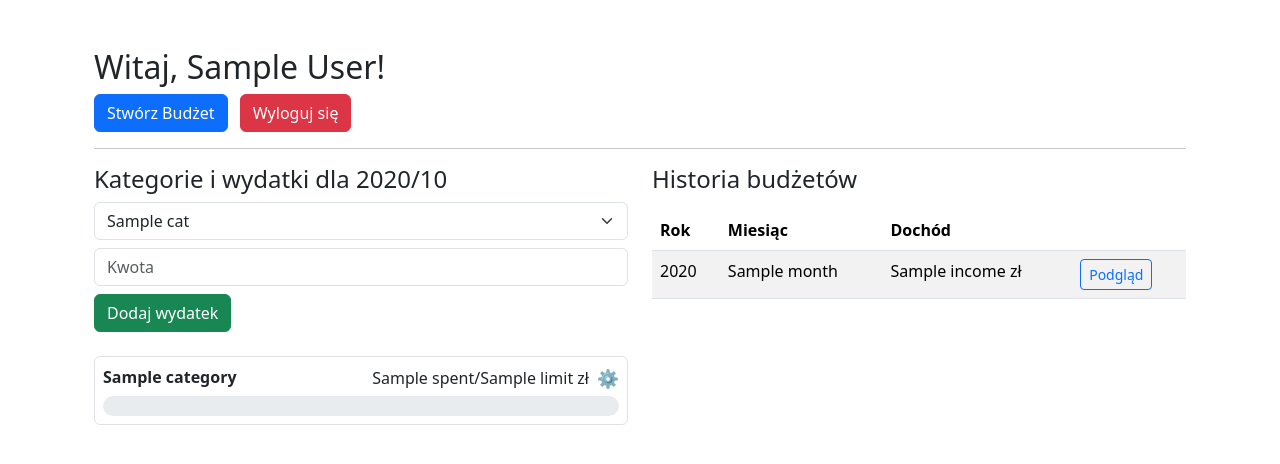
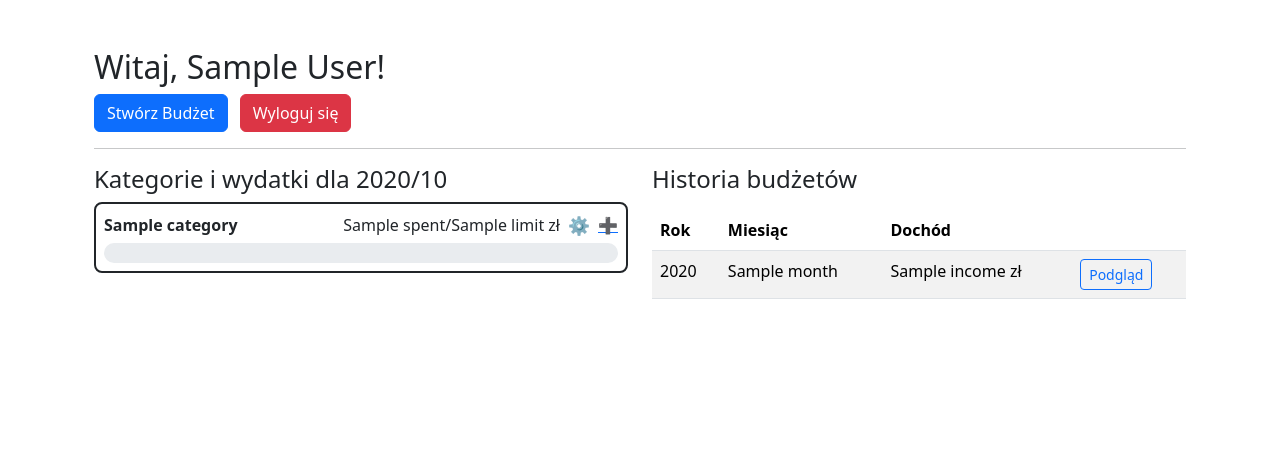
Before and after one commit to Aarfenn/finmate, a Flask app: template templates/dashboard.html in a window 1280 px wide. Shown: the top 464 px of the page. Run offline with Flask 3, Linux system fonts and the light colour scheme; the visitor is signed in with stand-in values (Sample User, id 1); the template is opened without the code that fills it: most values are stand-ins (such as "Sample title", 1, 10 or a date in 2020).

Commit message:
Naprawiono błąd z zapisywaniem wydatków w kategorii dla użytkowników utworzonych przed wprowadzeniem tej właściwości, dodano zapełnianie i przepełnianie pasków spełnienia limitu

```diff
--- a/app.py
+++ b/app.py
@@ -28,8 +28,11 @@ def get_db_connection():
     return conn
 
 
-def get_category_id(name, conn):
-    row = conn.execute('SELECT id FROM categories WHERE name = ?', (name,)).fetchone()
+def get_category_id(name, conn, user_id):
+    row = conn.execute(
+        'SELECT id FROM categories WHERE name = ? AND user_id = ?',
+        (name, user_id)
+    ).fetchone()
     return row['id'] if row else None
 
 
@@ -44,15 +47,33 @@ def index():
 
         conn = get_db_connection()
         user = conn.execute('SELECT * FROM users WHERE email = ?', (email,)).fetchone()
-        conn.close()
 
         if user and check_password_hash(user['password'], password):
             session['user_id'] = user['id']
             session['user_name'] = user['name']
+
+            # 🔽 Dodajemy sprawdzenie i uzupełnienie brakujących kategorii
+            existing_categories = conn.execute(
+                'SELECT name FROM categories WHERE user_id = ?',
+                (user['id'],)
+            ).fetchall()
+
+            existing_names = {row['name'] for row in existing_categories}
+
+            for cat in PREDEFINED_CATEGORIES:
+                if cat['name'] not in existing_names:
+                    conn.execute(
+                        'INSERT INTO categories (user_id, name, color, monthly_limit) VALUES (?, ?, ?, ?)',
+                        (user['id'], cat['name'], cat['color'], 0)
+                    )
+            conn.commit()
+            conn.close()
+
             return redirect(url_for('dashboard'))
-        else:
-            flash('Nieprawidłowy e-mail lub hasło.')
-            return redirect(url_for('index'))
+
+        conn.close()
+        flash('Nieprawidłowy e-mail lub hasło.')
+        return redirect(url_for('index'))
 
     return render_template('login.html')
 
@@ -80,6 +101,17 @@ def register():
         hashed_password = generate_password_hash(password)
         conn.execute('INSERT INTO users (name, email, password) VALUES (?, ?, ?)',
                      (name, email, hashed_password))
+        conn.commit()
+
+        user_id = conn.execute('SELECT id FROM users WHERE email = ?', (email,)).fetchone()['id']
+
+        #  Dodanie kategorii do tabeli categories dla nowego użytkownika
+        for cat in PREDEFINED_CATEGORIES:
+            conn.execute(
+                'INSERT INTO categories (user_id, name, color, monthly_limit) VALUES (?, ?, ?, ?)',
+                (user_id, cat['name'], cat['color'], 0)
+            )
+
         conn.commit()
         conn.close()
 
@@ -119,7 +151,7 @@ def dashboard():
             spent_row = conn.execute(
                 '''SELECT SUM(amount) as total FROM expenses
                    WHERE budget_id = ? AND user_id = ? AND category_id = ?''',
-                (selected_budget['id'], user_id, get_category_id(cat['name'], conn))
+                (selected_budget['id'], user_id, get_category_id(cat['name'], conn, user_id))
             ).fetchone()
 
             spent = spent_row['total'] if spent_row['total'] else 0
@@ -192,8 +224,7 @@ def create_budget():
 @app.route('/add_expense', methods=['POST'])
 def add_expense():
     if 'user_id' not in session:
-        flash("Zaloguj się, aby dodać wydatek.")
-        return redirect(url_for('index'))
+        return {'success': False, 'message': 'Brak autoryzacji'}, 401
 
     user_id = session['user_id']
     category_name = request.form['category']
@@ -201,20 +232,21 @@ def add_expense():
     budget_id = int(request.form['budget_id'])
 
     conn = get_db_connection()
-    category_id = get_category_id(category_name, conn)
+    print("Kategorie:", category_name, "User ID:", user_id)  # <=======>  TYMCZASOWY DEBUG  <=======>
+    category_id = get_category_id(category_name, conn, user_id)
 
     if category_id:
+        print("Dodano wydatek:", user_id, budget_id, category_id, amount)  # <- Debug!
         conn.execute(
             'INSERT INTO expenses (user_id, budget_id, category_id, amount) VALUES (?, ?, ?, ?)',
-            (user_id, budget_id, category_id, amount)
+            (user_id, budget_id, category_id, amount)    # <=======>  TYMCZASOWY DEBUG  <=======>
         )
         conn.commit()
-        flash("Wydatek dodany.")
+        conn.close()
+        return {'success': True}
     else:
-        flash("Nie znaleziono kategorii.")
-
-    conn.close()
-    return redirect(url_for('dashboard'))
+        conn.close()
+        return {'success': False, 'message': 'Nie znaleziono kategorii.'}, 400
 
 
 # >-------------------------   Obsługa zmiany zawartości panelu podglądu wybranego budżetu   -------------------------<
@@ -249,14 +281,18 @@ def dashboard_preview(budget_id):
         ).fetchone()
         limit = limit_row['limit_amount'] if limit_row else 0
 
-        spent_row = conn.execute(
-            '''SELECT SUM(amount) as total FROM expenses
-               WHERE budget_id = ? AND user_id = ? AND category_id = ?''',
-            (selected_budget['id'], user_id, get_category_id(cat['name'], conn))
-        ).fetchone()
+        category_id = get_category_id(cat['name'], conn, user_id)
+        if category_id:
+            spent_row = conn.execute(
+                '''SELECT SUM(amount) as total FROM expenses
+                   WHERE budget_id = ? AND user_id = ? AND category_id = ?''',
+                (selected_budget['id'], user_id, category_id)
+            ).fetchone()
+            spent = spent_row['total'] if spent_row['total'] else 0
+        else:
+            spent = 0
 
-        spent = spent_row['total'] if spent_row['total'] else 0
-
+        # spent = spent_row['total'] if spent_row['total'] else 0
         category_data.append({
             'name': cat['name'],
             'color': cat['color'],
--- a/static/js/script.js
+++ b/static/js/script.js
@@ -1,11 +1,111 @@
-function toggleLimitForm(categoryName) {
+document.addEventListener("DOMContentLoaded", () => {
+    // Obsługa kliknięcia ⚙️
+    document.querySelectorAll(".gear-link").forEach(link => {
+        link.addEventListener("click", event => {
+            event.preventDefault();
+            const categoryName = link.dataset.category;
             const form = document.getElementById(`limit-form-${categoryName}`);
+            if (form) {
                 form.classList.toggle("visible");
             }
+        });
+    });
 
-async function saveLimit(budgetId, categoryName) {
-    const input = document.querySelector(`#limit-input-${categoryName}`);
+    // Obsługa kliknięcia ➕
+document.querySelectorAll(".plus-link").forEach(link => {
+  link.addEventListener("click", event => {
+    event.preventDefault();
+    const categoryName = link.dataset.category;
+    const form = document.getElementById(`expense-form-${categoryName}`);
+    if (form) {
+      form.classList.toggle("visible");
+    }
+  });
+});
+
+// Obsługa kliknięcia Dodaj wydatek
+document.querySelectorAll(".add-expense-btn").forEach(button => {
+  button.addEventListener("click", async () => {
+    const categoryName = button.dataset.category;
+    const budgetId = button.dataset.budget;
+    const input = document.getElementById(`expense-input-${categoryName}`);
+    const amount = parseFloat(input.value);
+
+    if (isNaN(amount) || amount <= 0) {
+      alert("Wprowadź poprawną kwotę.");
+      return;
+    }
+
+    const formData = new FormData();
+    formData.append("category", categoryName);
+    formData.append("budget_id", budgetId);
+    formData.append("amount", amount);
+
+    const response = await fetch("/add_expense", {
+      method: "POST",
+      body: formData
+    });
+
+    if (response.redirected) {
+      window.location.href = response.url; // fallback
+      return;
+    }
+
+    // Na sukces: zaktualizuj wartości lokalnie
+    const display = document.getElementById(`limit-display-${categoryName}`);
+    const progress = document.getElementById(`progress-bar-${categoryName}`);
+
+    let currentSpent = parseFloat(display.dataset.spent);
+    const limit = parseFloat(display.dataset.limit);
+
+    currentSpent += amount;
+    display.dataset.spent = currentSpent;
+    display.innerText = `${currentSpent}/${limit} zł`;
+
+    let percent = 0;
+    if (limit > 0) {
+    percent = Math.min((currentSpent / limit) * 100, 100);
+    }
+    progress.style.width = `${percent}%`;
+    progress.style.zIndex = "1";
+
+    // Jeśli przekroczono limit, pokazujemy nadmiarowy czerwony pasek
+    const overLimit = currentSpent - limit;
+    let overBar = document.getElementById(`over-bar-${categoryName}`);
+
+    if (overLimit > 0 && limit > 0) {
+    if (!overBar) {
+        overBar = document.createElement("div");
+        overBar.id = `over-bar-${categoryName}`;
+        overBar.className = "progress-bar bg-danger position-absolute";
+        overBar.style.height = "100%";
+        overBar.style.left = "0";
+        overBar.style.zIndex = "2";
+        const parent = progress.parentElement;
+        parent.appendChild(overBar);
+    }
+
+    const overPercent = Math.min((overLimit / limit) * 100, 100);
+    overBar.style.width = `${overPercent}%`;
+    } else if (overBar) {
+    overBar.remove();
+    }
+
+    input.value = "";
+    const form = document.getElementById(`expense-form-${categoryName}`);
+    form.classList.remove("visible");
+  });
+});
+
+
+    // Obsługa kliknięcia przycisku "Zapisz"
+    document.querySelectorAll(".save-limit-btn").forEach(button => {
+        button.addEventListener("click", async () => {
+            const categoryName = button.dataset.category;
+            const budgetId = button.dataset.budget;
+            const input = document.getElementById(`limit-input-${categoryName}`);
             const limit = parseFloat(input.value);
+
             if (isNaN(limit)) {
                 alert("Wprowadź poprawny limit.");
                 return;
@@ -29,4 +129,6 @@ async function saveLimit(budgetId, categoryName) {
             } else {
                 alert("Nie udało się zapisać limitu.");
             }
-}
+        });
+    });
+});
--- a/static/style.css
+++ b/static/style.css
@@ -1,3 +1,35 @@
+/* Flash message (np. błędy logowania) */
+.flash-message {
+  color: red;
+  margin-bottom: 1em;
+}
+
+/* Panel kategorii */
+.category-box {
+  border: 2px solid;
+  border-radius: 8px;
+  padding: 1em;
+  margin-bottom: 1em;
+}
+
+/* Progres z zaokrągleniami */
+.custom-progress {
+  height: 20px;
+  border-radius: 10px;
+}
+
+.progress-custom-bar {
+  border-radius: 10px;
+}
+
+/* Przycisk ustawień */
+.gear-link {
+  text-decoration: none;
+  font-size: 1.1em;
+  cursor: pointer;
+}
+
+/* Formularz limitu */
 .limit-form {
   display: none;
 }
@@ -6,12 +38,23 @@
   display: block;
 }
 
-.gear-link {
-  text-decoration: none;
-  font-size: 1.1em;
-  cursor: pointer;
-}
-
 .limit-form input {
   max-width: 150px;
 }
+
+.expense-form {
+  display: none;
+}
+
+.expense-form.visible {
+  display: block;
+}
+
+.expense-form input {
+  max-width: 150px;
+}
+
+.progress {
+  position: relative;
+  overflow: hidden;
+}
--- a/templates/dashboard.html
+++ b/templates/dashboard.html
@@ -19,48 +19,46 @@
                 Kategorie i wydatki
             {% endif %}
         </h4>
-
-
-      <!-- Formularz dodania wydatku -->
-      <form method="post" action="/add_expense" class="mb-4">
-        <input type="hidden" name="budget_id" value="{{ selected_budget['id'] if selected_budget }}">
-        <div class="mb-2">
-          <select name="category" class="form-select" required>
-            {% for cat in predefined_categories %}
-              <option value="{{ cat.name }}">{{ cat.name }}</option>
-            {% endfor %}
-          </select>
-        </div>
-        <div class="mb-2">
-          <input type="number" name="amount" step="0.01" class="form-control" placeholder="Kwota" required>
-        </div>
-        <button class="btn btn-success">Dodaj wydatek</button>
-      </form>
-
-      <!-- Kategorie -->
+    <!-- Kategorie -->
       {% for c in category_data %}
-        <div class="mb-3 p-2 border rounded" style="border-color: {{ c.color }};">
-          <div class="d-flex justify-content-between">
+        <div class="mb-3 p-2 category-box" data-color="{{ c.color }}">
+          <div class="d-flex justify-content-between align-items-center">
             <strong>{{ c.name }}</strong>
             <div class="d-flex align-items-center gap-2">
               <span id="limit-display-{{ c.name }}" data-spent="{{ c.spent }}" data-limit="{{ c.limit }}">
                 {{ c.spent }}/{{ c.limit }} zł
               </span>
-              <a href="#" onclick="toggleLimitForm('{{ c.name }}')" class="gear-link" title="Ustaw limit">⚙️</a>
+              <a href="#" class="gear-link" data-category="{{ c.name }}" title="Ustaw limit">⚙️</a>
+              <a href="#" class="plus-link" data-category="{{ c.name }}" title="Dodaj wydatek">➕</a>
             </div>
-            <div id="limit-form-{{ c.name }}" class="limit-form mt-2">
-              <input id="limit-input-{{ c.name }}" type="number" step="0.01" class="form-control mb-1" placeholder="Nowy limit">
-              <button type="button" class="btn btn-sm btn-primary" onclick="saveLimit({{ selected_budget['id'] }}, '{{ c.name }}')">Zapisz</button>
+          </div>
+
+          <!-- FORM LIMITU -->
+          <div id="limit-form-{{ c.name }}" class="limit-form mt-2">
+            <input id="limit-input-{{ c.name }}" type="number" step="0.01" class="form-control mb-1" placeholder="Nowy limit">
+            <button type="button" class="btn btn-sm btn-primary save-limit-btn"
+                    data-budget="{{ selected_budget['id'] }}" data-category="{{ c.name }}">
+              Zapisz
+            </button>
+          </div>
+
+          <!-- FORM WYDATKU -->
+          <div id="expense-form-{{ c.name }}" class="expense-form mt-2">
+            <input id="expense-input-{{ c.name }}" type="number" step="0.01" class="form-control mb-1" placeholder="Kwota wydatku">
+            <button type="button" class="btn btn-sm btn-success add-expense-btn"
+                    data-budget="{{ selected_budget['id'] }}" data-category="{{ c.name }}">
+              Dodaj
+            </button>
+          </div>
+          <div class="position-relative progress mt-1 custom-progress">
+            <div class="progress-bar progress-custom-bar position-relative"
+                id="progress-bar-{{ c.name }}"
+                role="progressbar"
+                style="width: {{ (c.spent / c.limit * 100) if c.limit > 0 else 0 }}%; background-color: {{ c.color }}; z-index: 1;">
             </div>
-
-          </div>
-          <div class="progress mt-1" style="height: 20px; border-radius: 10px;">
-            <div class="progress-bar" role="progressbar"
-                style="
-                  width: {{ (c.spent / c.limit * 100) if c.limit > 0 else 0 }}%;
-                  background-color: {{ c.color }};
-                  border-radius: 10px;
-                ">
+            <div class="progress-bar bg-danger position-absolute"
+                id="over-bar-{{ c.name }}"
+                style="width: {% if c.spent > c.limit and c.limit > 0 %}{{ ((c.spent - c.limit) / c.limit) * 100 }}%{% else %}0{% endif %}; height: 100%; left: 0; z-index: 2;">
             </div>
           </div>
         </div>
--- a/templates/login.html
+++ b/templates/login.html
@@ -1,12 +1,11 @@
 {% extends "base.html" %}
-
 {% block content %}
 <h2>Zaloguj się</h2>
 
 {% with messages = get_flashed_messages() %}
   {% if messages %}
     {% for message in messages %}
-        <div style="color: red;">{{ message }}</div>
+      <div class="flash-message">{{ message }}</div>
     {% endfor %}
   {% endif %}
 {% endwith %}
--- a/templates/register.html
+++ b/templates/register.html
@@ -1,12 +1,11 @@
 {% extends "base.html" %}
-
 {% block content %}
 <h2>Zarejestruj się</h2>
 
 {% with messages = get_flashed_messages() %}
   {% if messages %}
     {% for message in messages %}
-        <div style="color: red;">{{ message }}</div>
+      <div class="flash-message">{{ message }}</div>
     {% endfor %}
   {% endif %}
 {% endwith %}
```
Lines whose indentation alone changed are shown as unchanged.
